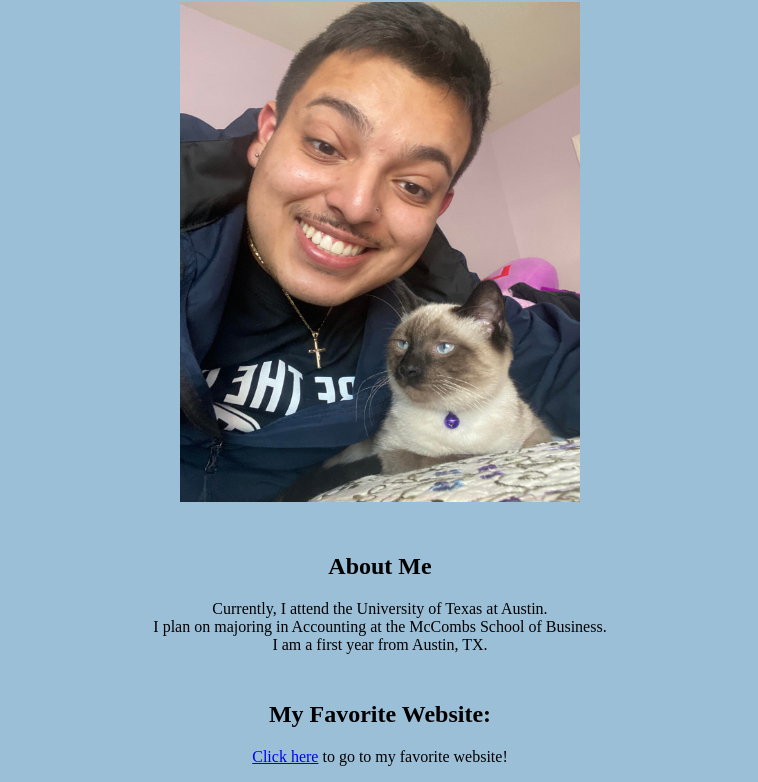
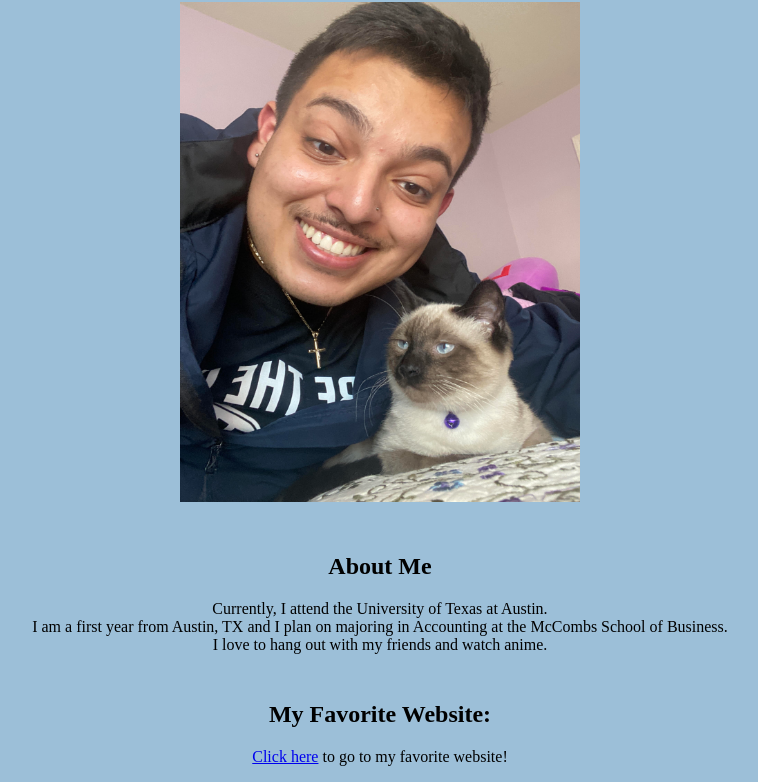
Before and after one commit to anthony4112/anthony4112.github.io, a plain HTML site: page index.html in a window 1280 px wide. Shown: the part 78-860 px from the top of the page, without its empty margins (260-1018 px from the left). Drawn offline with Linux system fonts and the light colour scheme.

Commit message:
Update index.html

```diff
--- a/index.html
+++ b/index.html
@@ -7,7 +7,7 @@
 <h1>My name is Anthony Romero, welcome to my site!</h1>
 <img src="me and kitty.jpg" width="400" height="500">
 <h2><strong><br/>About Me</strong></h2>
-<p>Currently, I attend the University of Texas at Austin. <br/>I plan on majoring in Accounting at the McCombs School of Business. <br/>I am a first year from Austin, TX.</p>
+<p>Currently, I attend the University of Texas at Austin. <br/>I am a first year from Austin, TX and I plan on majoring in Accounting at the McCombs School of Business. <br/>I love to hang out with my friends and watch anime.</p>
 <h2><strong><br/>My Favorite Website:</strong></h2>
 <p><a href="https://www.netflix.com/browse/">Click here</a> to go to my favorite website!</p>
 </center></body>
```
